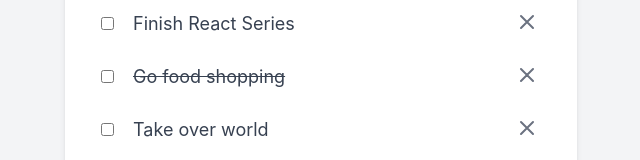
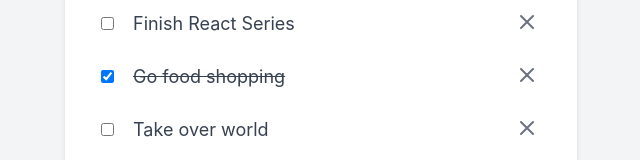
Before and after one commit to beckyw5/react-todo-list, a React (Create React App) app: page / in a window 1280 px wide. Shown: the part 181-341 px from the top of the page, without its empty margins (319-959 px from the left). Built offline with nearby package versions, Linux system fonts and the light colour scheme.

Commit message:
adding strike through completed todos

```diff
--- a/src/components/App.jsx
+++ b/src/components/App.jsx
@@ -50,6 +50,17 @@ function App() {
         setTodos([...todos].filter(todo => todo.id !== id));
     }
 
+    function completeTodo(id) {
+        const updatedTodos = todos.map(todo => {
+            if (todo.id === id) {
+                todo.isComplete = !todo.isComplete
+            }
+            return todo;
+        })
+
+        setTodos(updatedTodos);
+    }
+
     return (
         <div className="todo-app-container">
             <div className="todo-app">
@@ -68,7 +79,9 @@ function App() {
                     {todos.map((todo, index) => (
                         <li key={todo.id} className="todo-item-container">
                             <div className="todo-item">
-                                <input type="checkbox"/>
+                                <input type="checkbox"
+                                       onChange={() => completeTodo(todo.id)}
+                                       checked={todo.isComplete ? true : false}/>
                                 <span className={`todo-item-label ${todo.isComplete ? 'line-through':''}`}>
                                     {todo.title}
                                 </span>
```
